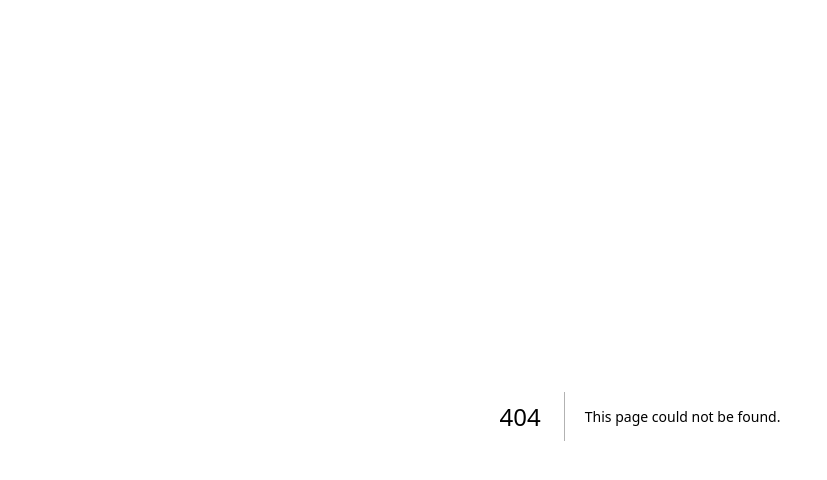
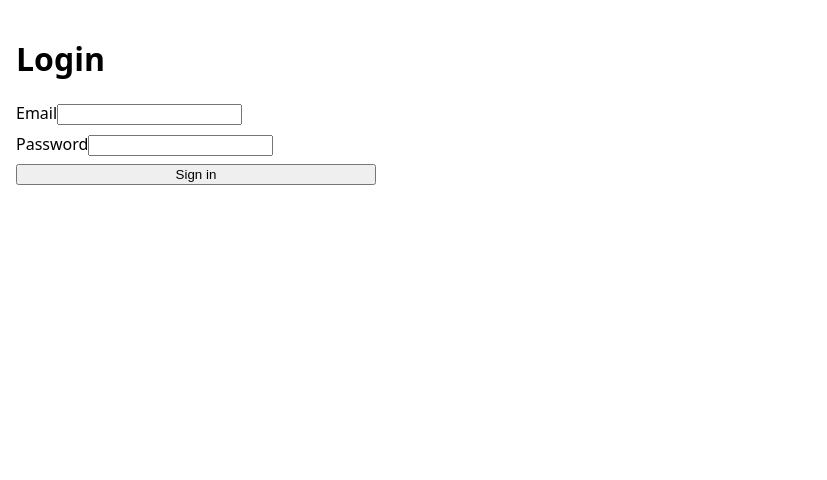
Before and after one commit to YohsukeIto/ChildrenQuest, a Next.js app: page /login in a window 1280 px wide. Before the commit this address had no page. Shown: the top 480 px of the page, without its empty margins (0-827 px from the left). Built offline with nearby package versions, Linux system fonts and the light colour scheme; no server answers.

Commit message:
Add page.tsx

```diff
--- /dev/null
+++ b/app/login/page.tsx
@@ -0,0 +1,39 @@
+'use client';
+
+import { useState } from 'react';
+import { supabaseBrowser } from '@/lib/supabase/client';
+
+export default function LoginPage() {
+  const [email, setEmail] = useState('');
+  const [password, setPassword] = useState('');
+  const [msg, setMsg] = useState<string>('');
+
+  const signIn = async () => {
+    setMsg('');
+    const { error } = await supabaseBrowser.auth.signInWithPassword({ email, password });
+    if (error) setMsg(error.message);
+    else setMsg('ログインしました。/parent または /child へ移動してください。');
+  };
+
+  return (
+    <main>
+      <h1>Login</h1>
+
+      <div style={{ display: 'grid', gap: 8, maxWidth: 360 }}>
+        <label>
+          Email
+          <input value={email} onChange={(e) => setEmail(e.target.value)} />
+        </label>
+
+        <label>
+          Password
+          <input type="password" value={password} onChange={(e) => setPassword(e.target.value)} />
+        </label>
+
+        <button onClick={signIn}>Sign in</button>
+
+        {msg && <p>{msg}</p>}
+      </div>
+    </main>
+  );
+}
```
